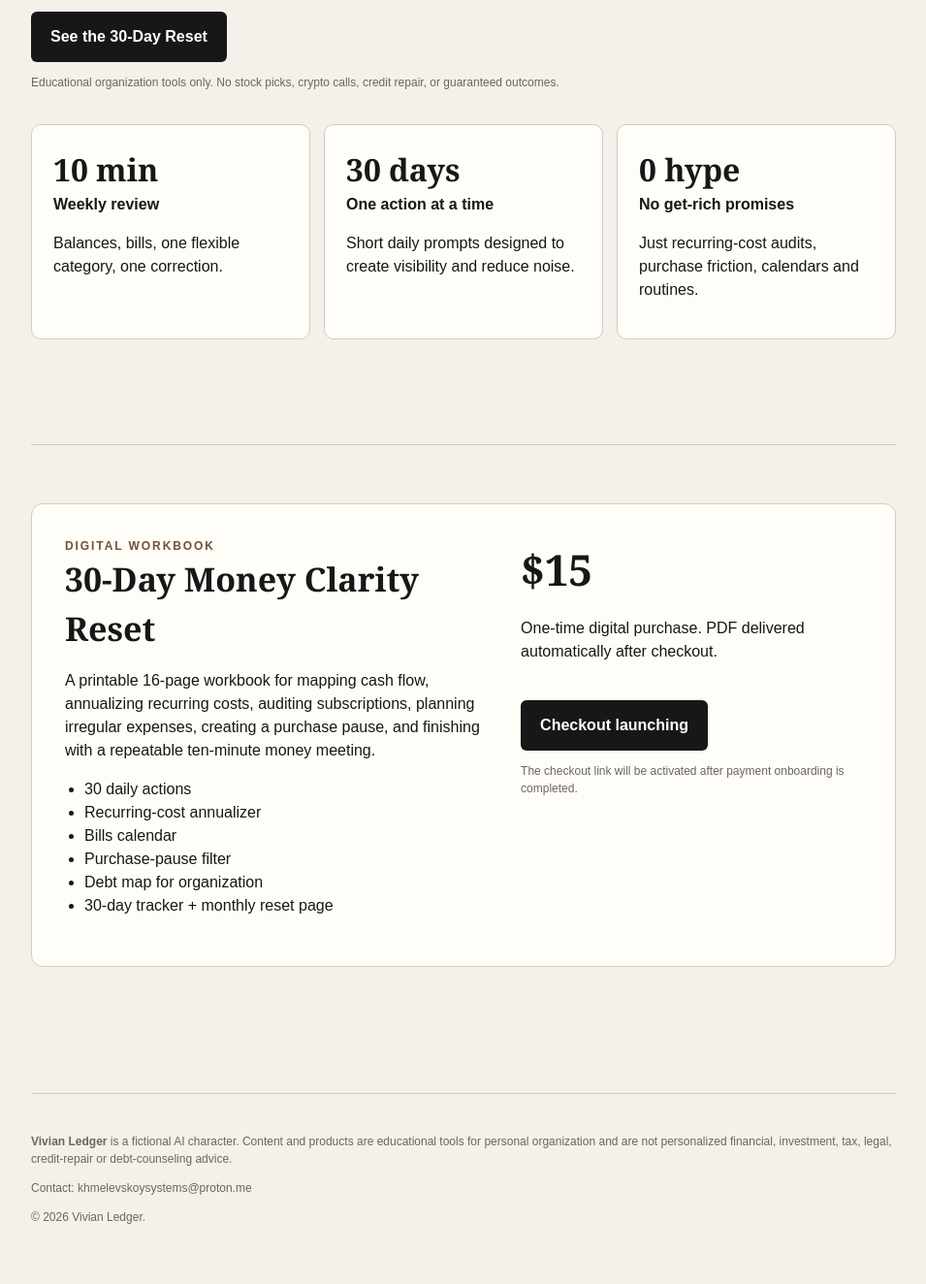
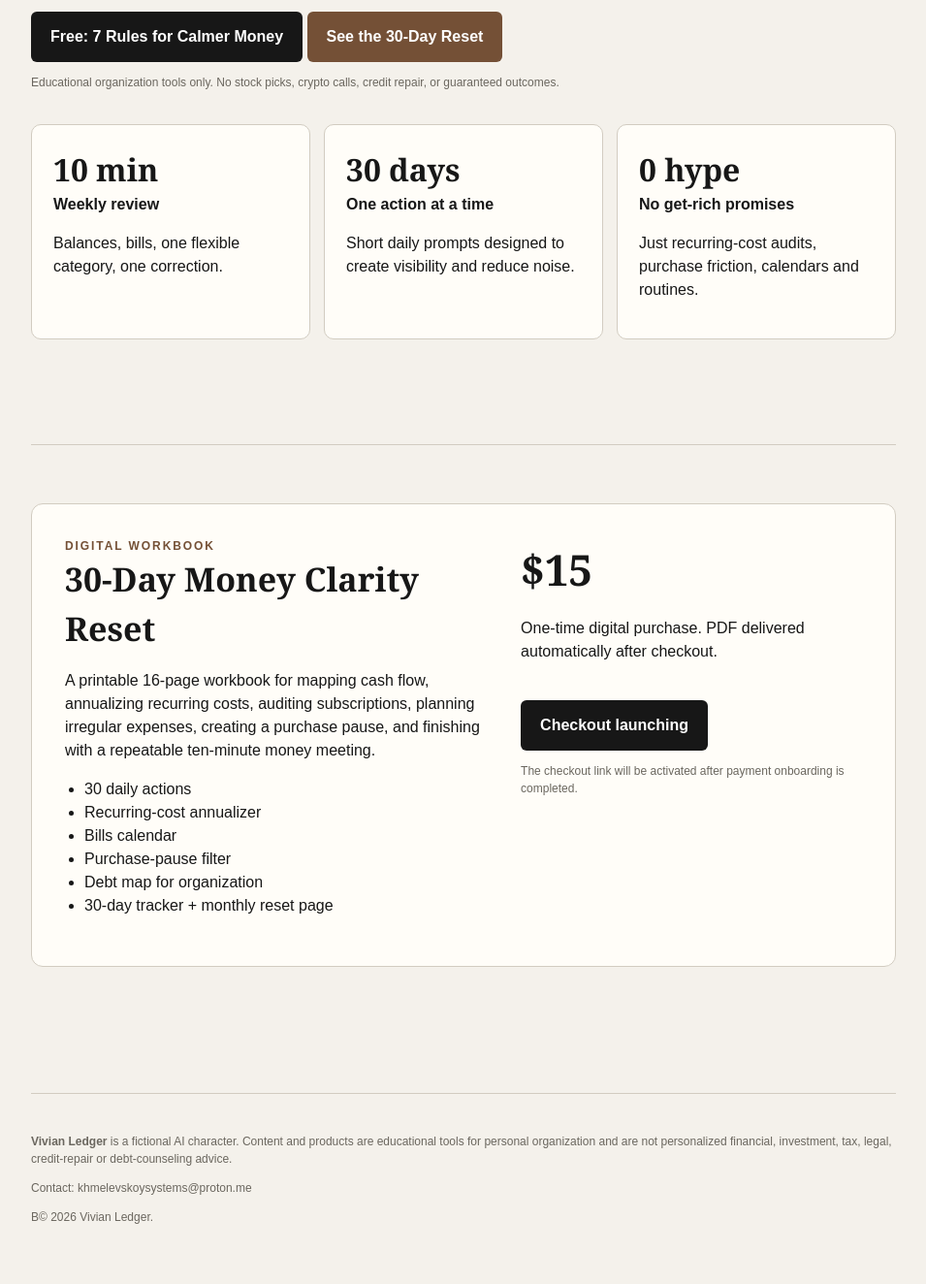
Before and after one commit to xmejl/vivian-ledger, a plain HTML site: page index.html in a window 1280 px wide. Shown: the part 460-1784 px from the top of the page at 97% size, without its empty margins (162-1117 px from the left). Drawn offline with Linux system fonts and the light colour scheme.

Commit message:
add free lead magnet

```diff
--- a/index.html
+++ b/index.html
@@ -2,7 +2,7 @@
 <html lang="en">
 <head>
 <meta charset="utf-8"><meta name="viewport" content="width=device-width,initial-scale=1">
-<title>Vivian Ledger — Money Clarity Without the Noise</title>
+<title>Vivian Ledger вЂ” Money Clarity Without the Noise</title>
 <meta name="description" content="Simple money organization tools from Vivian Ledger, a fictional AI money mentor.">
 <style>
 :root{--bg:#f4f1eb;--ink:#171717;--muted:#6b675f;--card:#fffdf8;--line:#d2ccc1;--accent:#745036}
@@ -25,7 +25,7 @@ h1{font-family:Georgia,serif;font-size:64px;line-height:1.02;max-width:780px;mar
 <div class="kicker">MONEY CLARITY WITHOUT THE NOISE</div>
 <h1>Simple rules for calmer money.</h1>
 <p class="lead">Vivian Ledger is a fictional AI money mentor built around one idea: you do not need more financial content. You need a small system you can actually repeat.</p>
-<a class="cta" href="#reset">See the 30-Day Reset</a>
+<a class="cta" href="Seven_Rules_for_Calmer_Money.pdf">Free: 7 Rules for Calmer Money</a> <a class="cta" href="#reset" style="background:#745036">See the 30-Day Reset</a>
 <p class="note">Educational organization tools only. No stock picks, crypto calls, credit repair, or guaranteed outcomes.</p>
 <div class="grid">
 <div class="card"><div class="num">10 min</div><b>Weekly review</b><p>Balances, bills, one flexible category, one correction.</p></div>
@@ -47,6 +47,6 @@ h1{font-family:Georgia,serif;font-size:64px;line-height:1.02;max-width:780px;mar
 <footer class="footer">
 <p><b>Vivian Ledger</b> is a fictional AI character. Content and products are educational tools for personal organization and are not personalized financial, investment, tax, legal, credit-repair or debt-counseling advice.</p>
 <p>Contact: khmelevskoysystems@proton.me</p>
-<p>© 2026 Vivian Ledger.</p>
+<p>В© 2026 Vivian Ledger.</p>
 </footer>
 </div></body></html>
```
Also changed, not shown: 1 other file.
